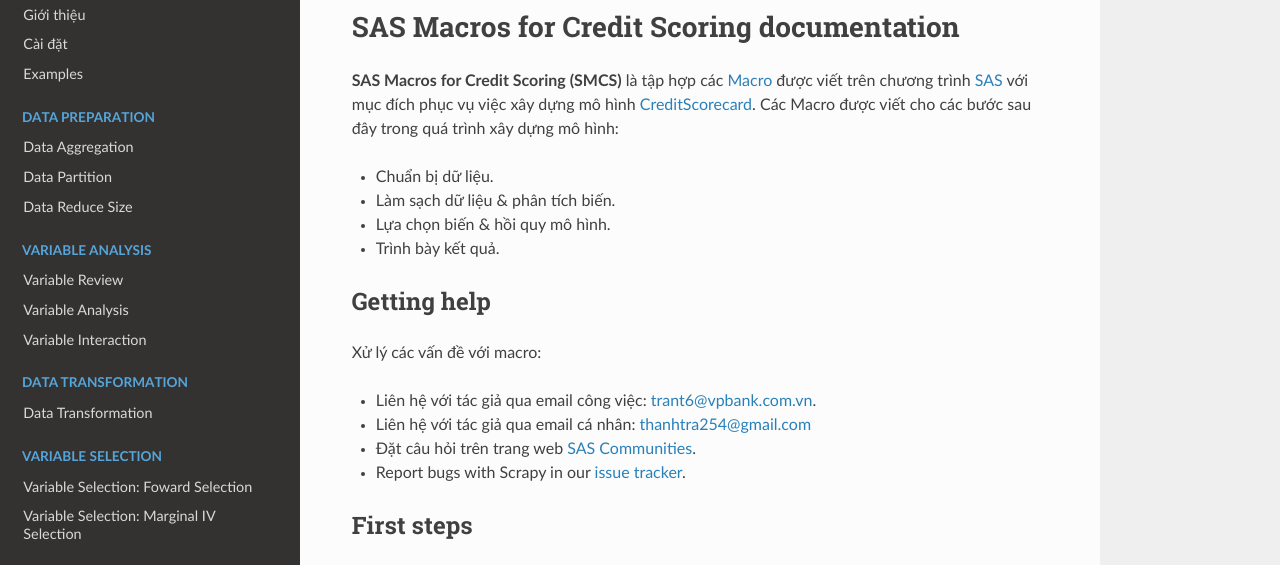
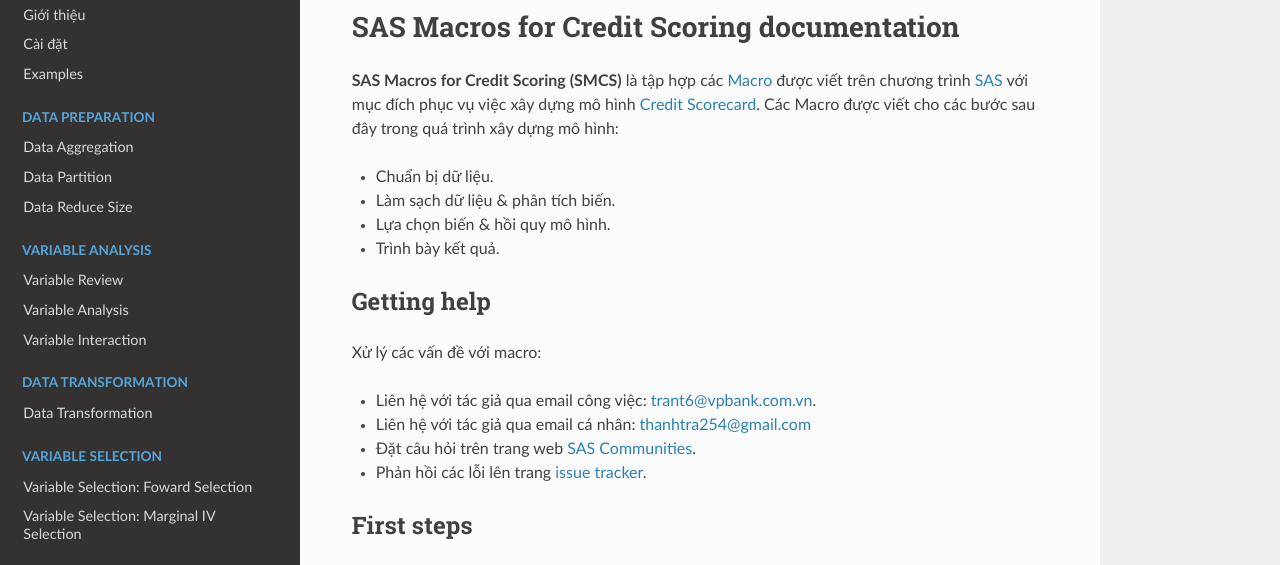
Before and after one commit to thanhtra254/SMCS, a Sphinx documentation site: the page built from docs/index.rst, in a window 1280 px wide and 900 px high. Shown: the part 211-776 px from the top of the window. Built offline with Sphinx 7.4.7 and the Read the Docs theme 2.0.0, drawn with Linux system fonts in a browser that asks for light colours; comment, search, counter and statistics services are not loaded.

Commit message:
Update index.rst

```diff
--- a/docs/index.rst
+++ b/docs/index.rst
@@ -11,7 +11,7 @@
 SAS Macros for Credit Scoring documentation
 ===========================================
 
-**SAS Macros for Credit Scoring (SMCS)** là tập hợp các `Macro`_ được viết trên chương trình `SAS`_ với mục đích phục vụ việc xây dựng mô hình `CreditScorecard`_. Các Macro được viết cho các bước sau đây trong quá trình xây dựng mô hình:
+**SAS Macros for Credit Scoring (SMCS)** là tập hợp các `Macro`_ được viết trên chương trình `SAS`_ với mục đích phục vụ việc xây dựng mô hình `Credit Scorecard <https://en.wikipedia.org/wiki/Credit_scorecards>`_. Các Macro được viết cho các bước sau đây trong quá trình xây dựng mô hình:
 
 * Chuẩn bị dữ liệu.
 * Làm sạch dữ liệu & phân tích biến.
@@ -20,7 +20,7 @@
 
 .. _SAS: https://www.sas.com/en_us/home.html
 .. _Macro: https://documentation.sas.com/?cdcId=pgmsascdc&cdcVersion=9.4_3.5&docsetId=mcrolref&docsetTarget=p1nypovnwon4uyn159rst8pgzqrl.htm&locale=en
-.. _CreditScorecard: https://en.wikipedia.org/wiki/Credit_scorecards
+
 Getting help
 ============
 
@@ -29,7 +29,7 @@
 * Liên hệ với tác giả qua email công việc: trant6@vpbank.com.vn.
 * Liên hệ với tác giả qua email cá nhân: thanhtra254@gmail.com
 * Đặt câu hỏi trên trang web `SAS Communities`_.
-* Report bugs with Scrapy in our `issue tracker`_.
+* Phản hồi các lỗi lên trang `issue tracker`_.
 
 .. _SAS Communities: https://communities.sas.com/
 .. _issue tracker: https://github.com/thanhtra254/SMCS/issues
```
